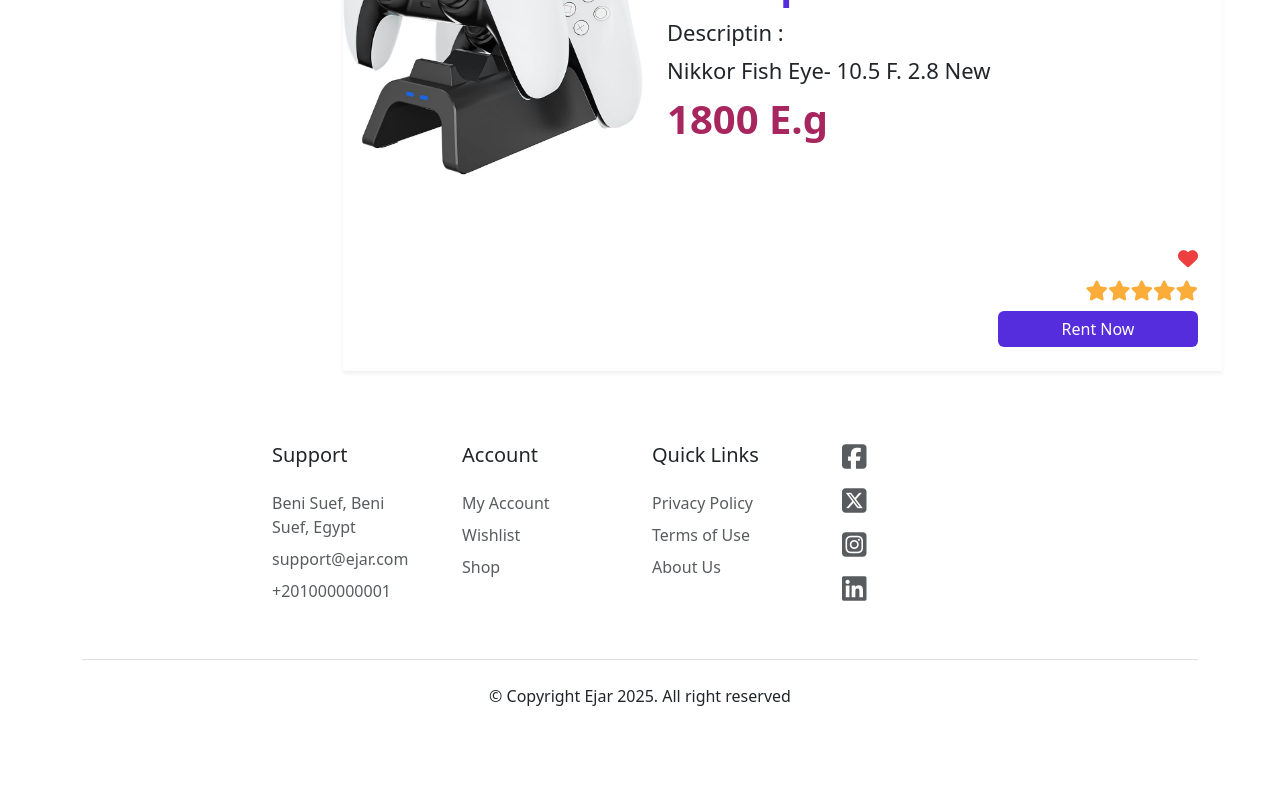
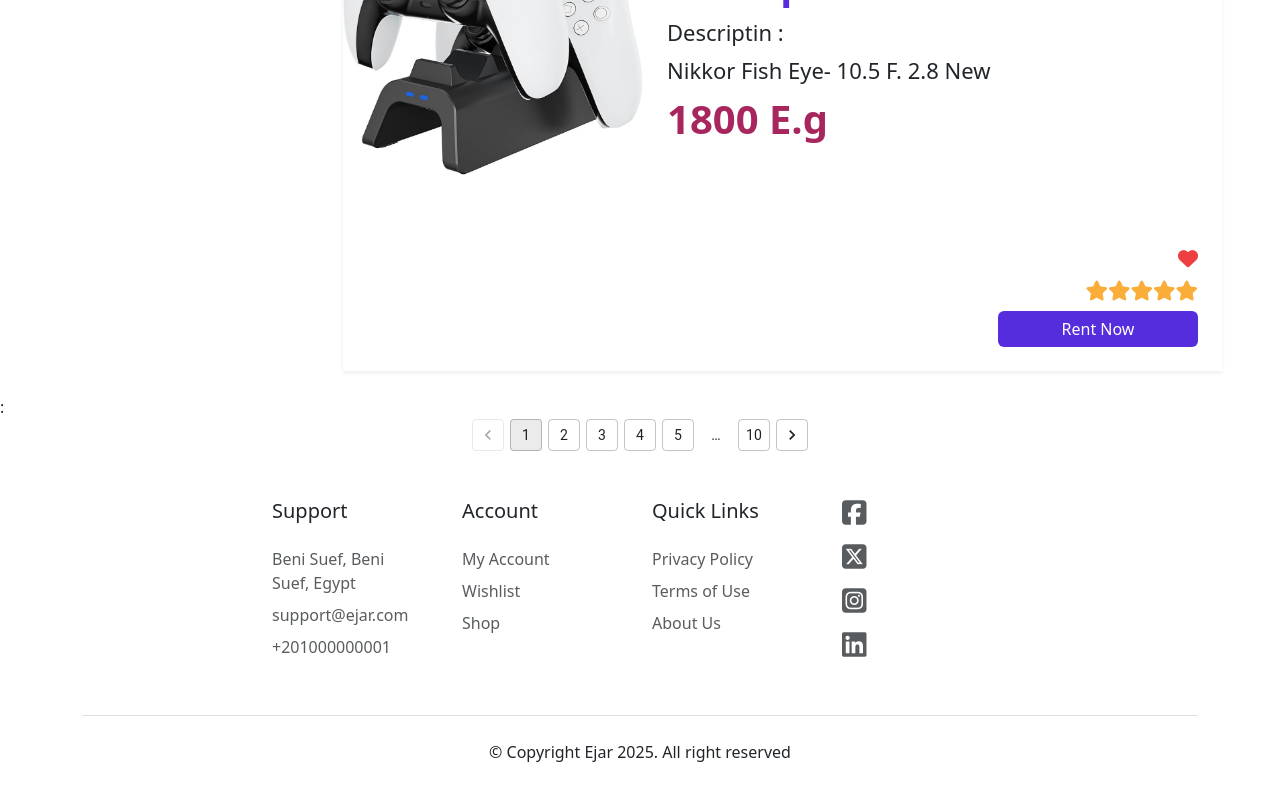
Before and after one commit to malikhussein/ITI-react-ejar-project, a React (Vite) app: page /product in a window 1280 px wide. Shown: the part 1985-2785 px from the top of the page. Built offline with nearby package versions, Linux system fonts and the light colour scheme.

Commit message:
Paginatin and Mui package

```diff
--- a/package.json
+++ b/package.json
@@ -10,7 +10,10 @@
     "preview": "vite preview"
   },
   "dependencies": {
+    "@emotion/react": "^11.14.0",
+    "@emotion/styled": "^11.14.0",
     "@fortawesome/fontawesome-free": "^6.7.2",
+    "@mui/material": "^6.4.7",
     "axios": "^1.8.2",
     "bootstrap": "^5.3.3",
     "react": "^19.0.0",
--- /dev/null
+++ b/src/components/Paginatin.jsx
@@ -0,0 +1,20 @@
+import React from 'react'
+
+import Pagination from '@mui/material/Pagination';
+import Stack from '@mui/material/Stack';
+
+
+export default function Paginatin() {
+
+
+  return (
+    <>:
+     <Stack spacing={2} sx={{display:"flex",justifyContent:"center",alignItems:"center"}}>
+      {/* <Pagination count={10} shape="rounded" /> */}
+      <Pagination count={10} variant="outlined" shape="rounded" />
+    </Stack>
+
+
+    </>
+  )
+}
--- a/src/components/Product Page/ProductPage.jsx
+++ b/src/components/Product Page/ProductPage.jsx
@@ -1,7 +1,7 @@
 import React from 'react'
-import ProductCard from '../ProductCard'
 import Sidebar from '../Sidebar'
 import ProductLIst from '../ProductLIst'
+import Paginatin from '../Paginatin'
 
 export default function ProductPage() {
 
@@ -12,11 +12,11 @@
       <Sidebar/>
 
       <ProductLIst/>
-      {/* <ProductCard/>      */}
 
       </div>
     </div>
 
+    <Paginatin/>
     </>
   )
 }
```
Also changed, not shown: 1 other file (tests, documents, lock files or other folders).
